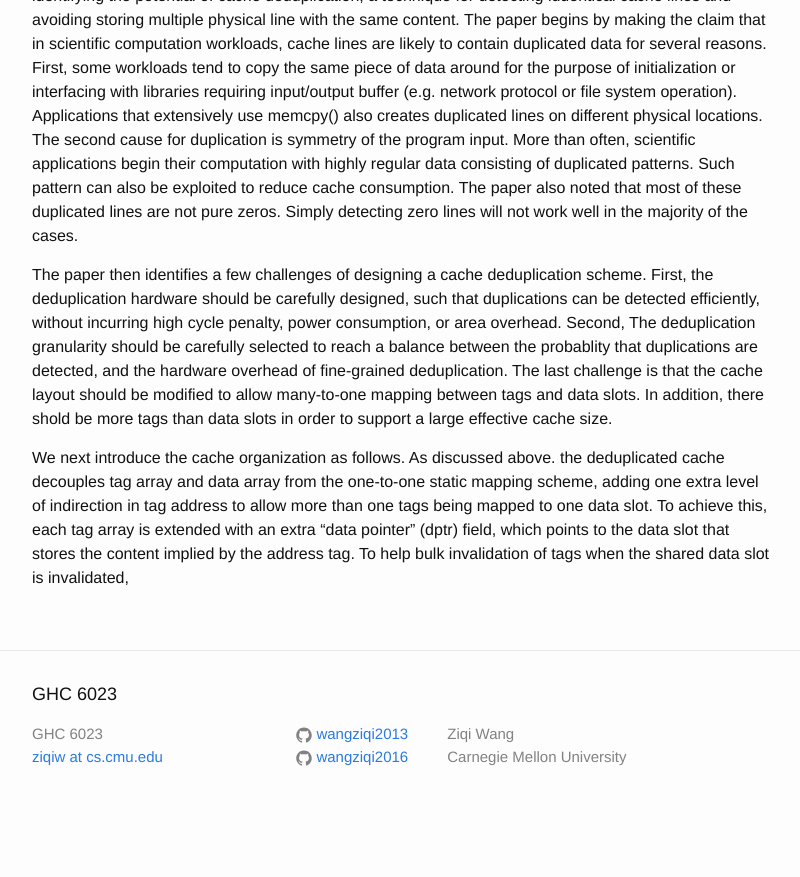
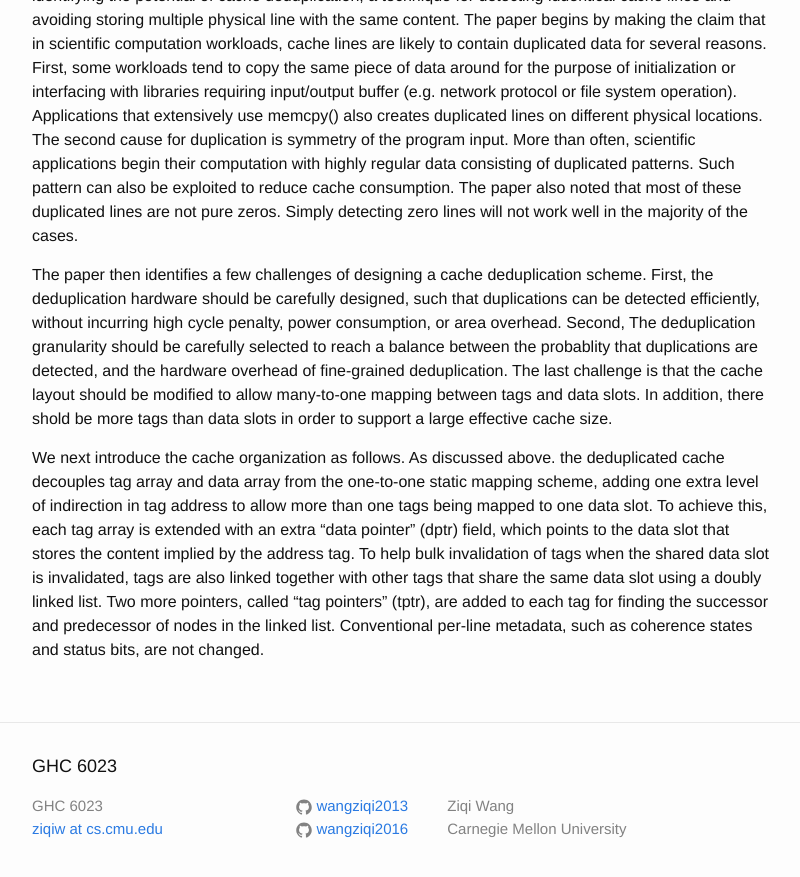
Before and after one commit to wangziqi2013/wangziqi2013.github.io, a Jekyll site: the page built from _posts/2020-06-24-llc-dedup.markdown, in a window 1280 px wide and 900 px high, scrolled down 640 px. Shown: the top 877 px of the window, without its empty margins (238-1038 px from the left). Built offline with Jekyll 4.4.1, drawn with Linux system fonts in a browser that asks for light colours; before the commit the page ends 1468 px from its top, so only the background shows below that.

Commit message:
Adding linked list

```diff
--- a/_posts/2020-06-24-llc-dedup.markdown
+++ b/_posts/2020-06-24-llc-dedup.markdown
@@ -43,4 +43,7 @@ We next introduce the cache organization as follows. As discussed above. the ded
 and data array from the one-to-one static mapping scheme, adding one extra level of indirection in tag address to
 allow more than one tags being mapped to one data slot. To achieve this, each tag array is extended with an extra
 "data pointer" (dptr) field, which points to the data slot that stores the content implied by the address tag.
-To help bulk invalidation of tags when the shared data slot is invalidated,
+To help bulk invalidation of tags when the shared data slot is invalidated, tags are also linked together with other
+tags that share the same data slot using a doubly linked list. Two more pointers, called "tag pointers" (tptr), are
+added to each tag for finding the successor and predecessor of nodes in the linked list.
+Conventional per-line metadata, such as coherence states and status bits, are not changed.
```
